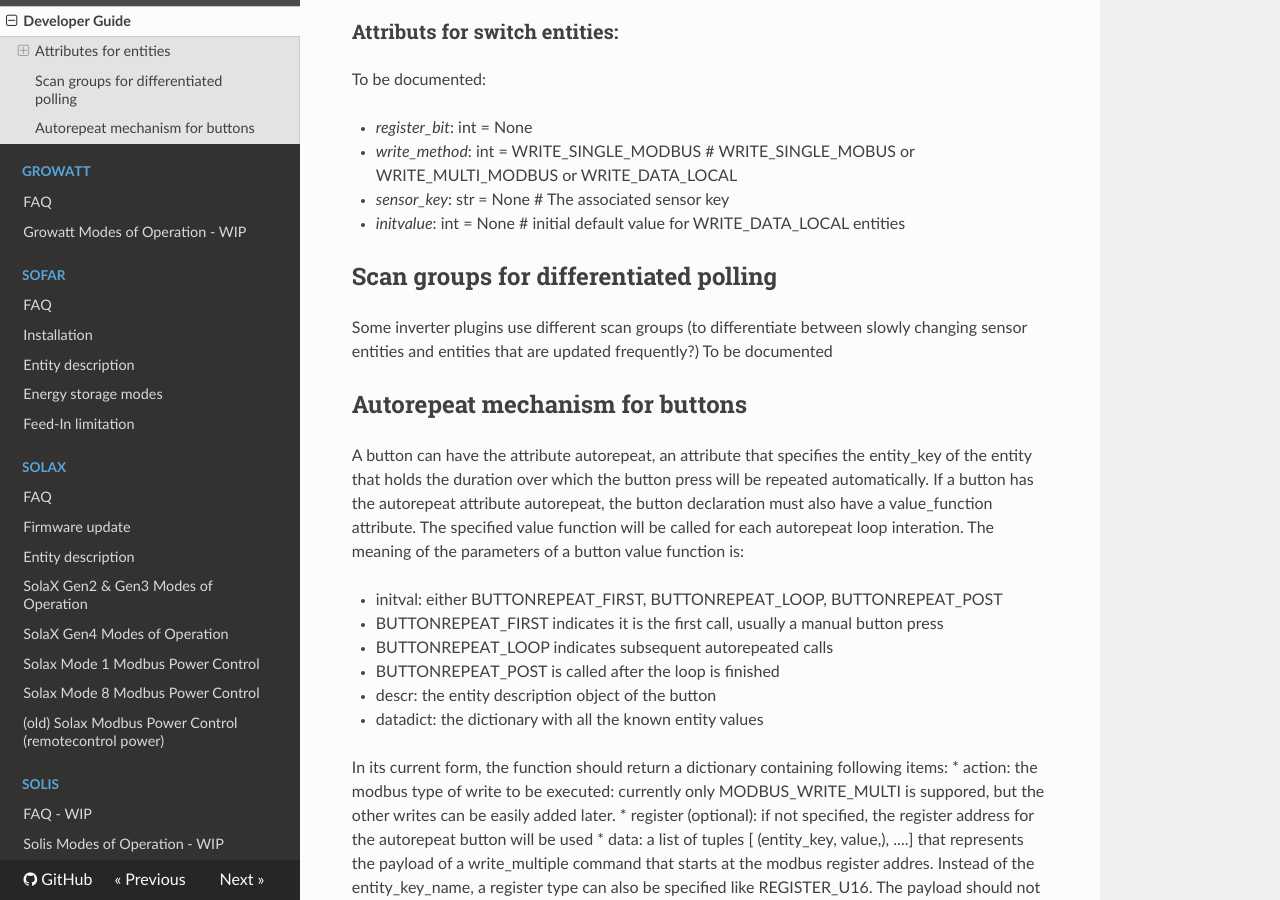
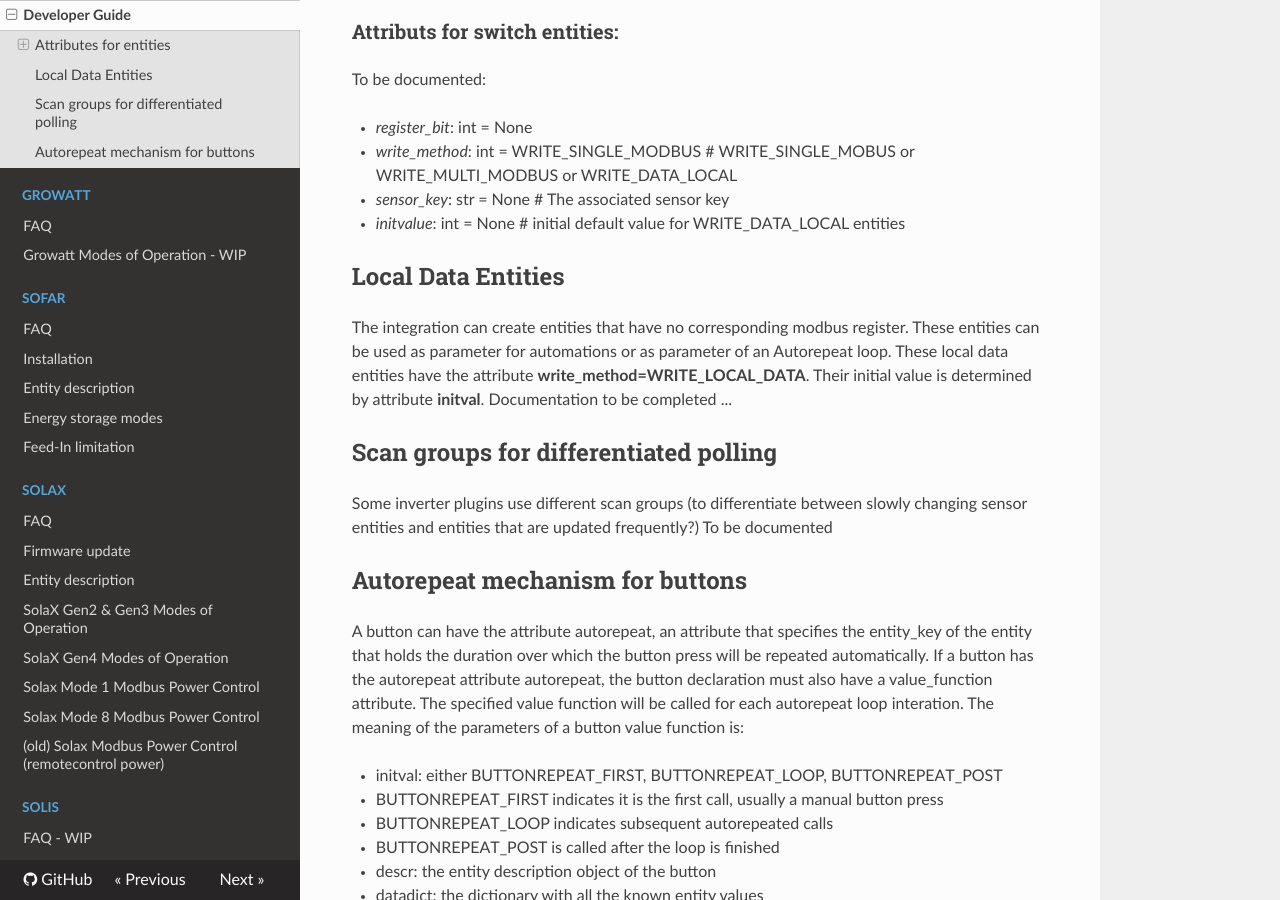
Before and after one commit to wills106/homeassistant-solax-modbus, an MkDocs documentation site: the page built from docs/developer_guide.md, in a window 1280 px wide and 900 px high, scrolled down 2032 px. Built offline with MkDocs 1.6.1, drawn with Linux system fonts in a browser that asks for light colours; nearby versions of some CDN libraries.

Commit message:
Update developer_guide.md

```diff
--- a/docs/developer_guide.md
+++ b/docs/developer_guide.md
@@ -82,6 +82,10 @@
 * _initvalue_: int = None  # initial default value for WRITE_DATA_LOCAL entities
 
 
+## Local Data Entities
+The integration can create entities that have no corresponding modbus register. These entities can be used as parameter for automations or as parameter of an Autorepeat loop. These local data entities have the attribute **write_method=WRITE_LOCAL_DATA**.
+Their initial value is determined by attribute **initval**.
+Documentation to be completed ...
 
 ## Scan groups for differentiated polling
 Some inverter plugins use different scan groups (to differentiate between slowly changing sensor entities and entities that are updated frequently?)
```
